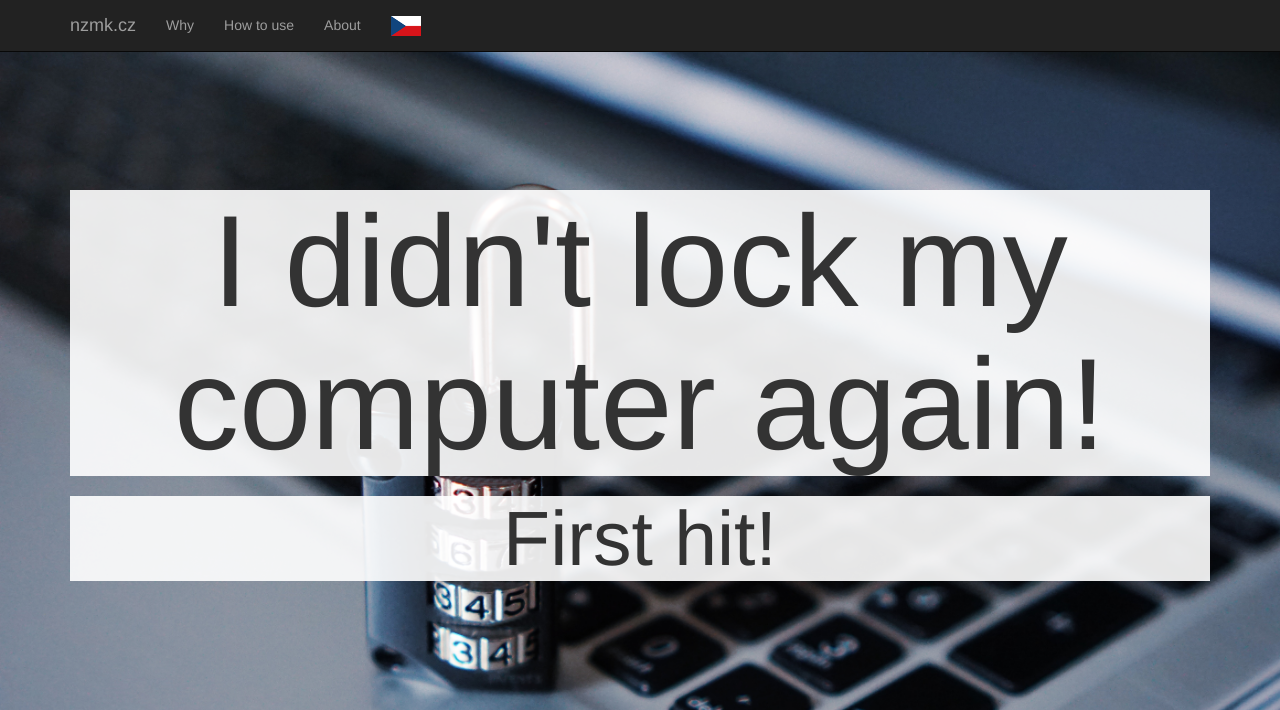
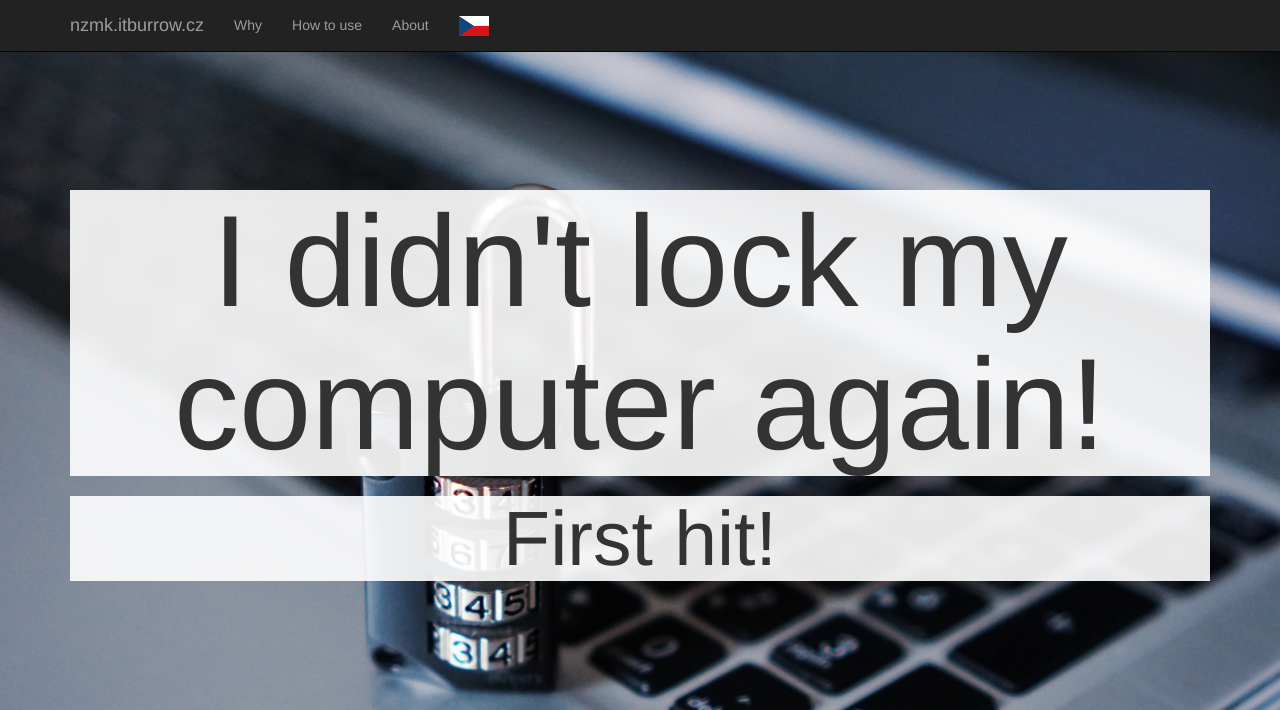
Before and after one commit to vician/nzmk, a PHP site: page /index.php in a window 1280 px wide. Shown: the top 710 px of the page. Run offline with PHP 8.4, Linux system fonts and the light colour scheme.

Commit message:
new fqdn

```diff
--- a/index.php
+++ b/index.php
@@ -63,7 +63,7 @@ if(!isset($_COOKIE["count"])) {
 	<meta name="author" content="">
 	<meta name="theme-color" content="#222">
 
-	<title><?php tr("I didn't lock my computer again!"); ?> | nzmk.cz</title>
+	<title><?php tr("I didn't lock my computer again!"); ?> | nzmk.itburrow.cz</title>
 
     <!-- Bootstrap Core CSS -->
     <link href="css/bootstrap.min.css" rel="stylesheet">
@@ -93,7 +93,7 @@ if(!isset($_COOKIE["count"])) {
                     <span class="icon-bar"></span>
                     <span class="icon-bar"></span>
                 </button>
-                <a class="navbar-brand" href="#">nzmk.cz</a>
+                <a class="navbar-brand" href="#">nzmk.itburrow.cz</a>
             </div>
             <!-- Collect the nav links, forms, and other content for toggling -->
             <div class="collapse navbar-collapse" id="bs-example-navbar-collapse-1">
```
